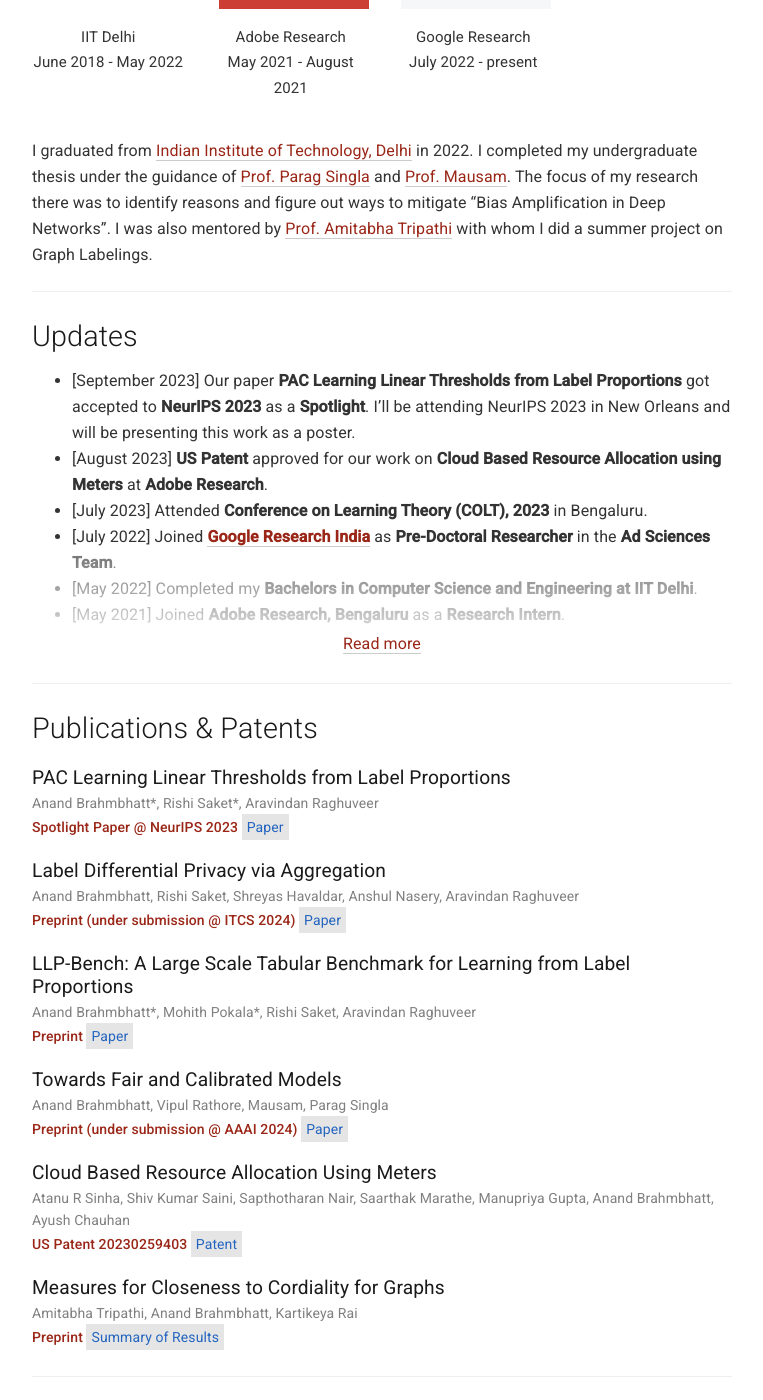
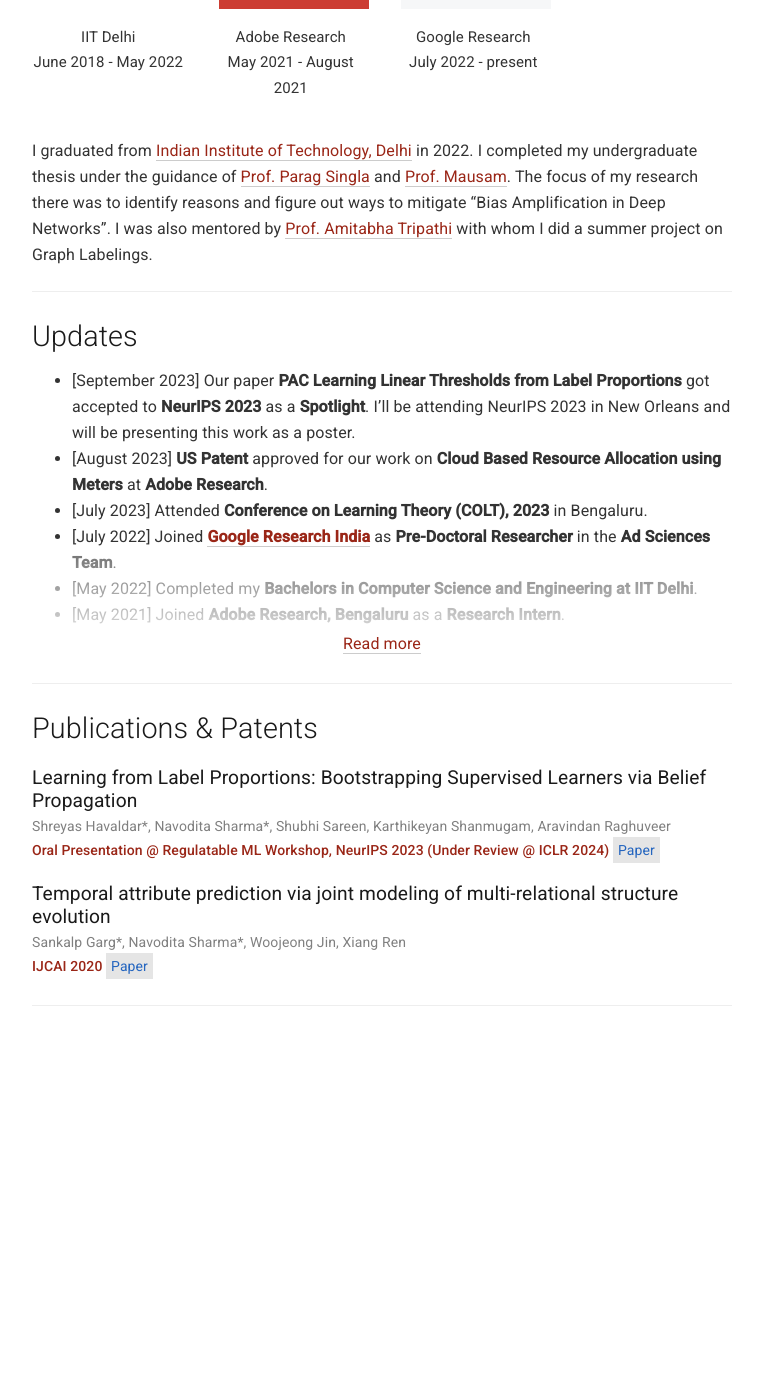
Before and after one commit to navoditas/navoditas.github.io, a Jekyll site: the page built from index.md, in a window 1280 px wide and 1400 px high, scrolled down 1092 px. Shown: the whole window, without its empty margins (258-1021 px from the left). Built offline with Jekyll 4.4.1, drawn with Linux system fonts in a browser that asks for light colours; after the commit the page ends 2121 px from its top, so only the background shows below that.

Commit message:
Update publications

```diff
--- a/index.md
+++ b/index.md
@@ -89,71 +89,24 @@ I graduated from [Indian Institute of Technology, Delhi](https://home.iitd.ac.in
 # Publications & Patents
 
 <a name="/youdescribe-descriptions-1"></a>
-<h2 class="pubt">PAC Learning Linear Thresholds from Label Proportions</h2>
+<h2 class="pubt">Learning from Label Proportions: Bootstrapping Supervised Learners via Belief Propagation</h2>
 <p class="pubd">
-    <span class="authors">Anand Brahmbhatt*, Rishi Saket*, Aravindan Raghuveer  </span> <br>
-    <span class="conf">Spotlight Paper @ NeurIPS 2023</span> <span class="links">
-        <a target="_blank" href="https://arxiv.org/abs/2310.10098">Paper</a>
+    <span class="authors">Shreyas Havaldar*, Navodita Sharma*, Shubhi Sareen, Karthikeyan Shanmugam, Aravindan Raghuveer </span> <br>
+    <span class="conf">Oral Presentation @ Regulatable ML Workshop, NeurIPS 2023 (Under Review @ ICLR 2024)</span> <span class="links">
+        <a target="_blank" href="https://arxiv.org/pdf/2310.08056.pdf">Paper</a>
     </span>
 </p>
 <!-- <img src="/img/aamas.png"> -->
 <!-- <hr> -->
 
 <a name="/youdescribe-descriptions-1"></a>
-<h2 class="pubt">Label Differential Privacy via Aggregation</h2>
+<h2 class="pubt">Temporal attribute prediction via joint modeling of multi-relational structure evolution</h2>
 <p class="pubd">
-    <span class="authors">Anand Brahmbhatt, Rishi Saket, Shreyas Havaldar, Anshul Nasery, Aravindan Raghuveer</span><br>
-    <span class="conf">Preprint (under submission @ ITCS 2024)</span>  <span class="links">
-        <a target="_blank" href="https://arxiv.org/abs/2310.10092">Paper</a>
+    <span class="authors">Sankalp Garg*, Navodita Sharma*, Woojeong Jin, Xiang Ren</span><br>
+    <span class="conf">IJCAI 2020</span>  <span class="links">
+        <a target="_blank" href="https://www.ijcai.org/Proceedings/2020/0386.pdf">Paper</a>
     </span>
 </p>
-<!-- <img src="/img/aamas.png"> -->
-<!-- <hr> -->
-
-<a name="/youdescribe-descriptions-1"></a>
-<h2 class="pubt">LLP-Bench: A Large Scale Tabular Benchmark for Learning from Label Proportions</h2>
-<p class="pubd">
-    <span class="authors">Anand Brahmbhatt*, Mohith Pokala*, Rishi Saket, Aravindan Raghuveer</span><br>
-    <span class="conf">Preprint</span>  <span class="links">
-        <a target="_blank" href="https://arxiv.org/abs/2310.10096">Paper</a>
-    </span>
-</p>
-<!-- <img src="/img/aamas.png"> -->
-<!-- <hr> -->
-
-<a name="/youdescribe-descriptions-1"></a>
-<h2 class="pubt">Towards Fair and Calibrated Models</h2>
-<p class="pubd">
-    <span class="authors">Anand Brahmbhatt, Vipul Rathore, Mausam, Parag Singla</span><br>
-    <span class="conf">Preprint (under submission @ AAAI 2024)</span>  <span class="links">
-        <a target="_blank" href="https://arxiv.org/abs/2310.10399">Paper</a>
-    </span>
-</p>
-<!-- <img src="/img/aamas.png"> -->
-<!-- <hr> -->
-
-<a name="/youdescribe-descriptions-1"></a>
-<h2 class="pubt">Cloud Based Resource Allocation Using Meters</h2>
-<p class="pubd">
-    <span class="authors">Atanu R Sinha, Shiv Kumar Saini, Sapthotharan Nair, Saarthak Marathe,
-Manupriya Gupta, Anand Brahmbhatt, Ayush Chauhan</span><br>
-    <span class="conf">US Patent 20230259403</span>  <span class="links">
-        <a target="_blank" href="https://image-ppubs.uspto.gov/dirsearch-public/print/downloadPdf/20230259403">Patent</a>
-    </span>
-</p>
-<!-- <img src="/img/aamas.png"> -->
-<!-- <hr> -->
-
-<a name="/youdescribe-descriptions-1"></a>
-<h2 class="pubt">Measures for Closeness to Cordiality for Graphs</h2>
-<p class="pubd">
-    <span class="authors">Amitabha Tripathi, Anand Brahmbhatt, Kartikeya Rai</span><br>
-    <span class="conf">Preprint</span>  <span class="links">
-        <a target="_blank" href="https://anand-10-prog.github.io/img/Measures_of_closeness_to_cordiality_for_graphs_summary_of_results.pdf">Summary of Results</a>
-    </span>
-</p>
-<!-- <img src="/img/aamas.png"> -->
-<!-- <hr> -->
 
 <script src="/js/jquery.min.js"></script>
 <script type="text/javascript">
```
